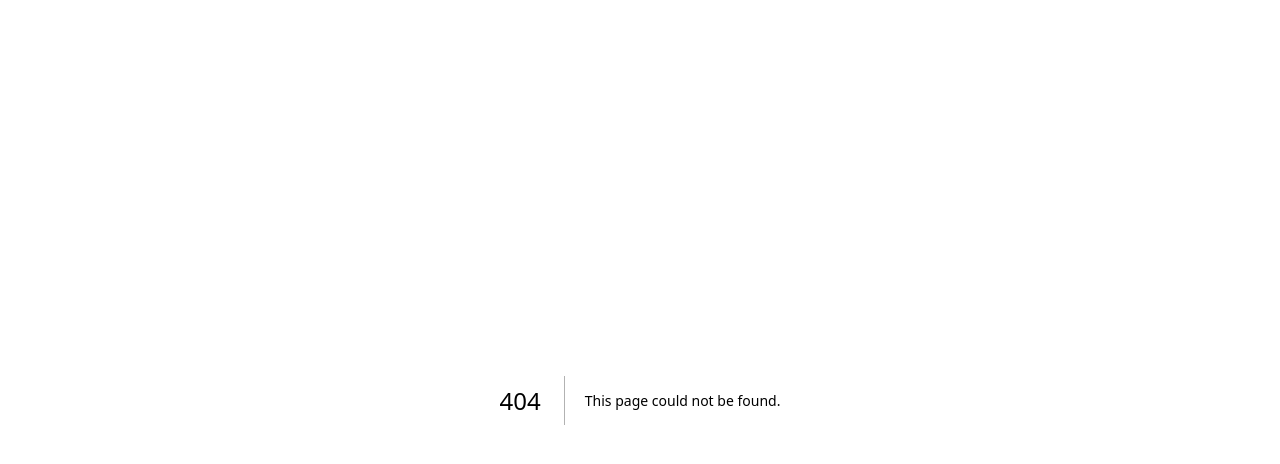
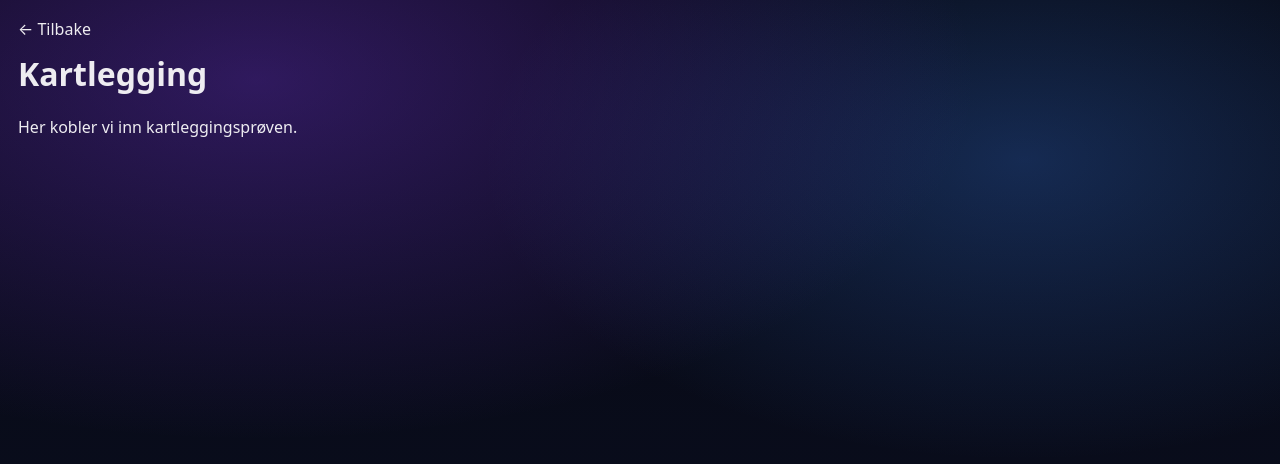
Before and after one commit to tzvxjm2bvv-spec/gangesertifikatet, a Next.js app: page /kartlegging in a window 1280 px wide. Before the commit this address had no page. Shown: the top 464 px of the page. Built offline with nearby package versions, Linux system fonts and the light colour scheme.

Commit message:
Legg til sider for kartlegging, øve og prøve

```diff
--- /dev/null
+++ b/app/kartlegging/page.tsx
@@ -0,0 +1,12 @@
+"use client";
+import Link from "next/link";
+
+export default function KartleggingPage() {
+  return (
+    <main style={{ padding: 18 }}>
+      <Link href="/" style={{ textDecoration: "none" }}>← Tilbake</Link>
+      <h1 style={{ marginTop: 12 }}>Kartlegging</h1>
+      <p>Her kobler vi inn kartleggingsprøven.</p>
+    </main>
+  );
+}
```
Also changed, not shown: app/ove/page.tsx (added, +12 -0 lines), app/prove/page.tsx (added, +12 -0 lines).
